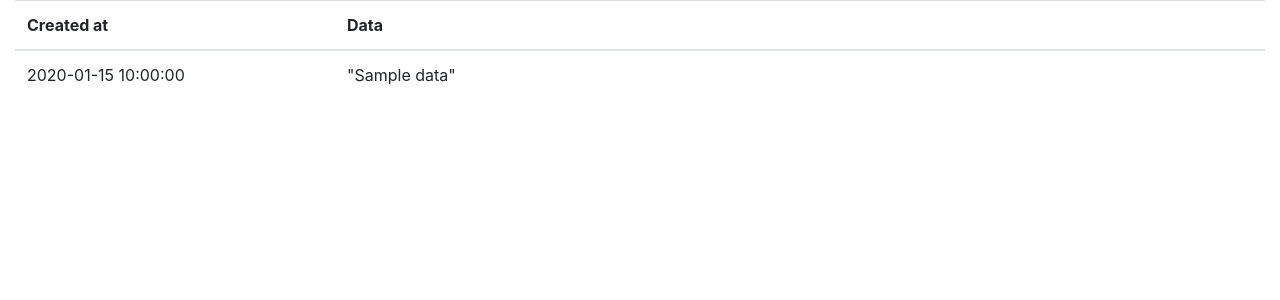
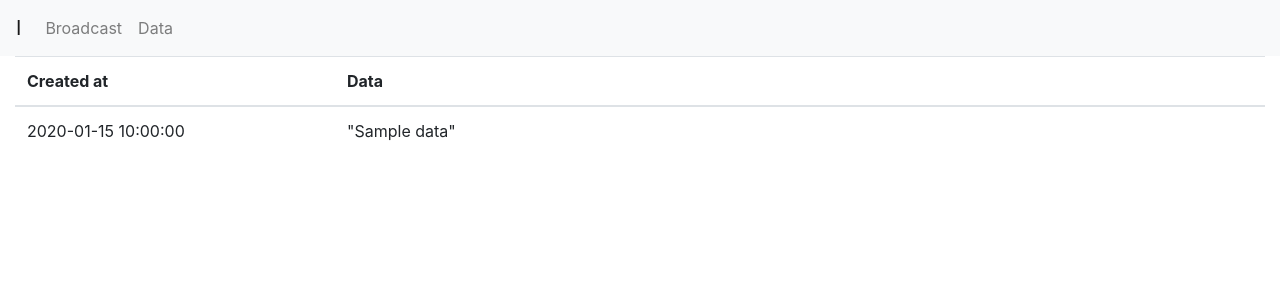
Before and after one commit to rimi-itk/iota, a Symfony app: template templates/item/index.html.twig in a window 1280 px wide. Shown: the top 300 px of the page. Run offline with Twig, Linux system fonts and the light colour scheme; the template is opened without the code that fills it: most values are stand-ins (such as "Sample title", 1, 10 or a date in 2020); style sheets or scripts are compiled from the project's sources; some libraries are stand-ins or nearby versions.

Commit message:
SALG-397: Added navigation

```diff
--- a/templates/base.html.twig
+++ b/templates/base.html.twig
@@ -10,6 +10,24 @@
         <title>Ι</title>
     </head>
     <body>
+        <nav class="navbar navbar-expand-lg navbar-light bg-light">
+            <a class="navbar-brand" href="#">Ι</a>
+            <button class="navbar-toggler" type="button" data-toggle="collapse" data-target="#navbarSupportedContent" aria-controls="navbarSupportedContent" aria-expanded="false" aria-label="Toggle navigation">
+                <span class="navbar-toggler-icon"></span>
+            </button>
+
+            <div class="collapse navbar-collapse" id="navbarSupportedContent">
+                <ul class="navbar-nav mr-auto">
+                    <li class="nav-item">
+                        <a class="nav-link" href="{{ path('frontpage') }}">Broadcast</a>
+                    </li>
+                    <li class="nav-item">
+                        <a class="nav-link" href="{{ path('item_index') }}">Data</a>
+                    </li>
+                </ul>
+            </div>
+        </nav>
+
         {% block container %}
             <div role="main" class="container-fluid">
                 {% block messages %}
```
Also changed, not shown: templates/default/index.html.twig (indentation only), templates/item/index.html.twig (indentation only), 1 other file. Lines whose indentation alone changed are shown as unchanged.
